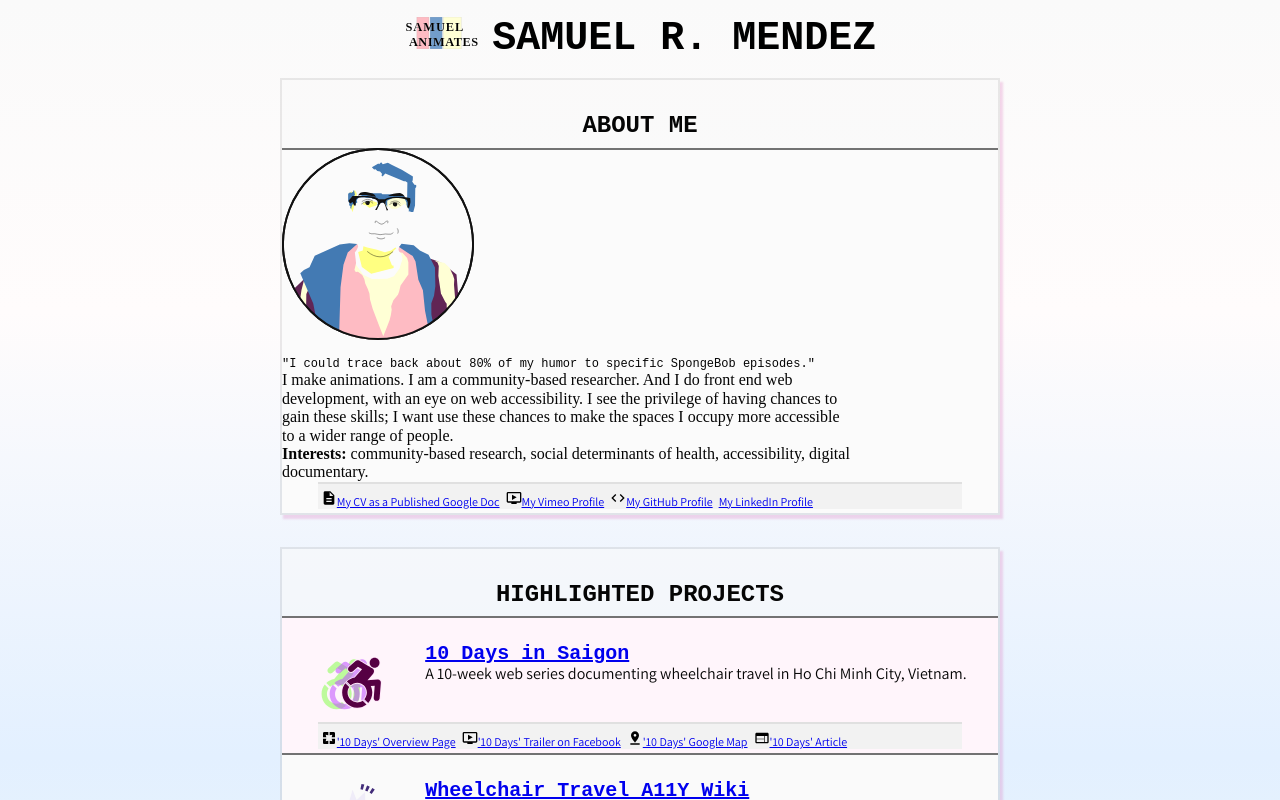
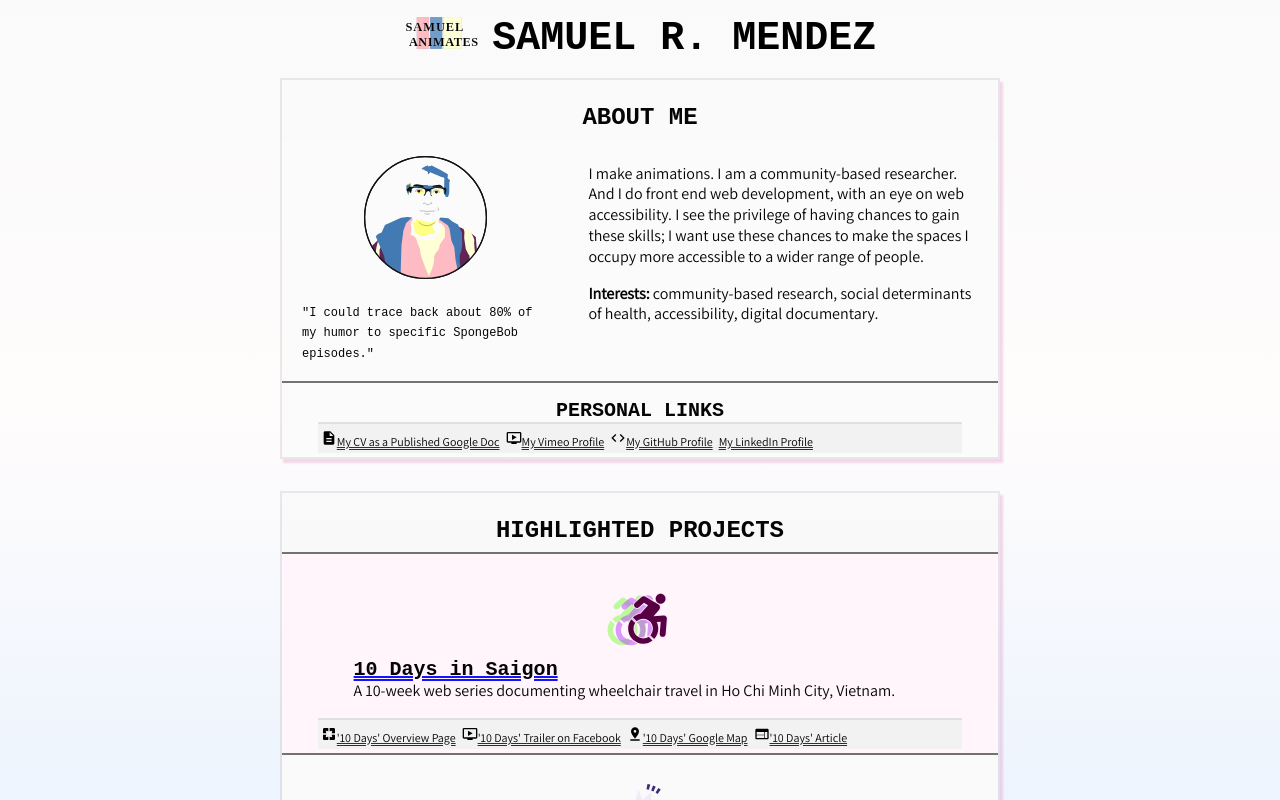
Before and after one commit to smendez92/samuelanimatesreact, a React (Create React App) app: page / in a window 1280 px wide. Shown: the top 800 px of the page. Built offline with nearby package versions, Linux system fonts and the light colour scheme; a web font is replaced by a local one.

Commit message:
responsive fixes

```diff
--- a/src/components/HomepageProjectContainer/HomepageProjectContainer.js
+++ b/src/components/HomepageProjectContainer/HomepageProjectContainer.js
@@ -8,13 +8,19 @@ import ResponsiveCtoLFloat from "../ResponsiveCtoLFloat";
 const HomepageProjectContainer = props => (
     <div className="homepage-project-container bg-white border-color-rgba100-100-100-p9 border-style-solid border-width-2px-0-0-0 clear-both color-black font-Assistant padding-T-1p5em width-100pc">
 		<div className="padding-bottom-1em">
-			<ResponsiveCtoLFloat width="20%">
+			<ResponsiveCtoLFloat
+				isMobile={ props.isMobile }
+				width="20%"
+			>
 				<HomepageProjectIconContainer
 					icon = { props.project.icon }
 					iconAlt = { props.project.iconAlt }
 				/>
 			</ResponsiveCtoLFloat>
-			<ResponsiveCtoLFloat width="80%">
+			<ResponsiveCtoLFloat
+				isMobile={ props.isMobile }
+				width="80%"
+				>
 				<h3>
 					<Link to={ props.project.projectPagePath }>
 					{ props.project.title }
--- a/src/components/HomepageProjectIcon/HomepageProjectIcon.js
+++ b/src/components/HomepageProjectIcon/HomepageProjectIcon.js
@@ -2,7 +2,7 @@ import React from "react";
 import "./HomepageProjectIcon.css";
 
 const HomepageProjectIcon = props => (
-	<img alt={ props.iconAlt } class="display-block  height-100pc margin-auto text-center" src={ props.icon }></img>
+	<img alt={ props.iconAlt } className="display-block  height-100pc margin-auto text-center" src={ props.icon }></img>
 );
 
 export default HomepageProjectIcon;
--- a/src/components/HomepageProjectsSection/HomepageProjectsSection.js
+++ b/src/components/HomepageProjectsSection/HomepageProjectsSection.js
@@ -11,6 +11,7 @@ const HomepageProjectsSection = props => (
 		</SheerWhiteContainer>
 		{ props.projects.map(project =>
 			<HomepageProjectContainer
+				isMobile={ props.isMobile }
 				project = { project }
 			/>
 		)}
--- a/src/components/ResponsiveCtoLFloat/ResponsiveCtoLFloat.css
+++ b/src/components/ResponsiveCtoLFloat/ResponsiveCtoLFloat.css
@@ -1,16 +1,3 @@
-.display-inline-block{
-	display: inline-block;
+.margin-auto{
+	margin: auto;
 }
-
-@media screen and (max-width:699px){
-	.ResponsiveCtoLFloat{
-		display: block !important;
-		margin: auto;
-	}
-}
-
-@media screen and (min-width: 700px){
-	.ResponsiveCtoLFloat{
-		float: left;
-	}
-}
--- a/src/components/ResponsiveCtoLFloat/ResponsiveCtoLFloat.js
+++ b/src/components/ResponsiveCtoLFloat/ResponsiveCtoLFloat.js
@@ -5,11 +5,12 @@ class ResponsiveCtoLFloat extends React.Component {
 
 	render(){
 		var style = {
+			float: this.props.float,
 			width: this.props.width
 		};
 
 		return (
-			<div className="display-inline-block ResponsiveCtoLFloat" style={ style }>
+			<div className="margin-auto" style={ style }>
 				{ this.props.children }
 			</div>
 		)
--- a/src/components/SheerWhiteContainer/SheerWhiteContainer.css
+++ b/src/components/SheerWhiteContainer/SheerWhiteContainer.css
@@ -4,6 +4,6 @@
 .padding-bottom-p5em{
 	padding-bottom: .5em;
 }
-.padding-top-2em{
-	padding-top: 2em;
+.padding-top-1p5em{
+	padding-top: 1.5em;
 }
--- a/src/components/SheerWhiteContainer/SheerWhiteContainer.js
+++ b/src/components/SheerWhiteContainer/SheerWhiteContainer.js
@@ -3,7 +3,7 @@ import "./SheerWhiteContainer.css";
 
 const SheerWhiteContainer = ({ children }) => (
 	<div className="bg-rgba-250-250-250-p7">
-		<div className="padding-bottom-p5em padding-top-2em">
+		<div className="padding-bottom-p5em padding-top-1p5em">
 			{ children }
 		</div>
 	</div>
--- a/src/components/UnorderedBulletlessList/UnorderedBulletlessList.js
+++ b/src/components/UnorderedBulletlessList/UnorderedBulletlessList.js
@@ -2,10 +2,10 @@ import React from "react";
 import "./UnorderedBulletlessList.css";
 
 const UnorderedBulletlessList = props => (
-	<ul class="display-block list-style-position-outside">
+	<ul className="display-block list-style-position-outside">
 		{ props.listItems.map(listItem =>
-			<li class="display-block text-indent-neg1p7em margin-bottom-1em margin-left-1p7em">
-				<span class="font-weight-600">{ listItem.lead }:</span> { listItem.body }
+			<li className="display-block text-indent-neg1p7em margin-bottom-1em margin-left-1p7em">
+				<span className="font-weight-600">{ listItem.lead }:</span> { listItem.body }
 			</li>
 		)}
 	</ul>
--- a/src/index.css
+++ b/src/index.css
@@ -1,9 +1,10 @@
 /*! Adapted by Samuel R. Mendez from from normalize.css v8.0.0 by Nicolas Gallagher| MIT License | github.com/necolas/normalize.css */
 html {
-	line-height: 1.15;
+	line-height: 1em;
 	-webkit-text-size-adjust: 100%;
 }
 body {
+	line-height: 1.3em;
 	margin: 0;
 }
 a {
@@ -58,6 +59,22 @@ textarea {
 * {
 	box-sizing: border-box;
 }
+a{
+	color: inherit;
+	 text-decoration: underline;
+	 text-decoration-color: rgb(20,20,255);
+	 text-decoration-style: double;
+}
+a:active, a:focus, a:hover{
+	background-color: rgb(0,0,87);
+	color: rgb(251,251,251);
+	text-decoration-color: rgb(255,254,91);
+	border: solid 2px rgb(209,0,129);
+	cursor: pointer;
+}
+p::selection, span::selection, a::selection{
+	background-color:rgb(254, 187, 195);
+}
 ol, ul {
 	margin: 0;
 	padding: 0;
@@ -67,18 +84,21 @@ h1 {
 	font-family: 'Overpass Mono', monospace;
 	font-size: 2.5em;
 	font-weight: 700;
+	line-height: 1.15em;
 	margin: 0;
 }
 h2 {
 	font-family: 'Overpass Mono', monospace;
 	font-size: 1.5em;
 	font-weight: 700;
+	line-height: 1.15em;
 	margin: 0;
 }
 h3 {
 	font-family: 'Overpass Mono', monospace;
 	font-size: 1.25em;
 	font-weight: 600;
+	line-height: 1.15em;
 	margin: 0;
 }
 .font-Assistant{
--- a/src/pages/HomePage/HomePage.css
+++ b/src/pages/HomePage/HomePage.css
@@ -1,5 +1,5 @@
-.bg-white{
-	color: rgb(251,251,251);
+.bg-rgb-251-251-251{
+	background-color: rgb(251,251,251);
 }
 .border-color-rgba100-100-100-p9
 {
@@ -11,6 +11,9 @@
 }
 .border-width-2px-0-0-0{
 	border-width: 2px 0 0 0;
+}
+.clear-both{
+	clear: both;
 }
 .color-black{
 	color: rgb(5,5,5);
@@ -58,6 +61,15 @@
 .max-width-100pc{
 	max-width: 100%;
 }
+.padding-bottom-p5em{
+	padding-bottom: 0.5em;
+}
+.padding-left-20px{
+	padding-left: 20px;
+}
+.padding-right-20px{
+	padding-right: 20px;
+}
 .padding-left-p25em{
 	padding-left: .25em;
 }
@@ -69,6 +81,9 @@
 }
 .padding-right-3em{
 	padding-right: 3em;
+}
+.padding-top-p5em{
+	padding-top: 0.5em;
 }
 .padding-top-1em{
 	padding-top: 1em;
@@ -85,6 +100,9 @@
 .width-10pc{
 	width: 10%;
 }
+.width-75pc{
+	width: 50%;
+}
 .width-85pc{
 	width: 85%;
 }
--- a/src/pages/HomePage/HomePage.js
+++ b/src/pages/HomePage/HomePage.js
@@ -165,7 +165,7 @@ class HomePage extends Component {
 					"title": "No One Can Hear You",
 					"description": "A mixed-media animation: the memories of Officer Hernández, an astronaut losing contact with her crewmates and drifting off into space.",
 					"icon": "./assets/images/homepageIcons/homepage-icon-hernandez.svg",
-					"iconAlt": "'No One Can Hear You' cartoon logo: an astronaut's helmet.",
+					"iconAlt": "",
 					"projectPagePath": "/projects/hernandez",
 					"links": [
 						{
@@ -187,7 +187,7 @@ class HomePage extends Component {
 					"title": "By Foot: Busan and the Sea",
 					"description": "An experimental documentary: a solo trip through Busan, South Korea.",
 					"icon": "./assets/images/homepageIcons/homepage-icon-busan.svg",
-					"iconAlt": "'By Foot' cartoon logo: a sunflower.",
+					"iconAlt": "",
 					"projectPagePath": "/projects/busan",
 					"links": [
 						{
@@ -209,7 +209,7 @@ class HomePage extends Component {
 					"title": "Persefone's Breakfast",
 					"description": "An experimental animation: Persephone's voice messages to Hades as she leaves the Underworld once and for all.",
 					"icon": "./assets/images/homepageIcons/homepage-icon-breakfast.svg",
-					"iconAlt": "'Persefone's Breakfast' cartoon logo",
+					"iconAlt": "",
 					"projectPagePath": "/projects/breakfast",
 					"links": [
 						{
@@ -233,7 +233,7 @@ class HomePage extends Component {
 					"title": "How to Make Yuca Frita",
 					"description": "An instructional animation: peel, chop, remove the stringy core, boil, fry, and eat.",
 					"icon": "./assets/images/homepageIcons/homepage-icon-yuca.svg",
-					"iconAlt": "Yuca cartoon logo: 3 pieces of chopped yuca.",
+					"iconAlt": "",
 					"projectPagePath": "/projects/yuca",
 					"links": [
 						{
@@ -254,7 +254,7 @@ class HomePage extends Component {
 				{
 					"title":"After, After That",
 					"icon":"./assets/images/homepageIcons/homepage-icon-after.svg",
-					"iconAlt": "'After, After That' cartoon logo: a jellyfish floating in front of a cross.",
+					"iconAlt": "",
 					"description":"An experimental documentary. A cross between two marks.",
 					"projectPagePath": "/projects/after",
 					"links":[
@@ -282,7 +282,7 @@ class HomePage extends Component {
 				{
 					"title": "Health for All",
 					"icon": "./assets/images/homepageIcons/homepage-icon-nlm.svg",
-					"iconAlt": "Health for All logo",
+					"iconAlt": "",
 					"description": "Ongoing prototype development for a clinical trial informational tool under development in partnership with Chicago Public Libraries.",
 					"projectPagePath": "/projects/health",
 					"links": [
@@ -298,7 +298,7 @@ class HomePage extends Component {
 				{
 					"title": "Perceptions of Planned Parenthood",
 					"icon": "./assets/images/homepageIcons/homepage-icon-pp.svg",
-					"iconAlt": "Planned Parenthood Study cartoon logo: the letters 'PP' underneath a magnifying glass",
+					"iconAlt": "",
 					"description": "Qualitative study on medical providers' perceptions of Planned Parenthood in family planning referrals.",
 					"projectPagePath": "/projects/plannedparenthood",
 					"links": [
@@ -314,7 +314,7 @@ class HomePage extends Component {
 				{
 					"title": "Social Media Use by Community-Based Organizations",
 					"icon": "./assets/images/homepageIcons/homepage-icon-media.svg",
-					"iconAlt": "Social Media Study cartoon logo: intersecting waves.",
+					"iconAlt": "",
 					"description": "A content analysis of social media content by community-based organizations conducting health outreach.",
 					"projectPagePath": "/projects/media",
 					"links": [
@@ -336,7 +336,7 @@ class HomePage extends Component {
 				{
 					"title": "Bodegas Saludables",
 					"icon": "./assets/images/homepageIcons/homepage-icon-lmhtf.svg",
-					"iconAlt": "'Bodegas Saludables' cartoon logo: a bar graph in a circle.",
+					"iconAlt": "",
 					"description": "Video explaining a community research partner's public health program.",
 					"projectPagePath": "/projects/lmhtf",
 					"links": [
@@ -364,7 +364,7 @@ class HomePage extends Component {
 				{
 					"title": "AR-Tarot",
 					"icon": "./assets/images/homepageIcons/homepage-icon-tarot.svg",
-					"iconAlt": "AR-Tarot cartoon logo: 8-pointed star circled by 8 smaller stars.",
+					"iconAlt": "",
 					"description": "An online tarot reading utilizing A-frame to embed an augmented reality display.",
 					"projectPagePath": "/projects/tarot",
 					"links": [
@@ -392,7 +392,7 @@ class HomePage extends Component {
 				{
 					"title": "Everything But Apples",
 					"icon": "./assets/images/homepageIcons/homepage-icon-apples.svg",
-					"iconAlt": "'Apples' logo: the letters E and B overlayed on an apple outline.",
+					"iconAlt": "",
 					"description": "A multiplayer web-enabled party game; a social-digital version of Apples to Apples.",
 					"projectPagePath": "/projects/apples",
 					"links": [
@@ -420,7 +420,7 @@ class HomePage extends Component {
 				{
 					"title": "GiftPitch Demo",
 					"icon": "./assets/images/homepageIcons/homepage-icon-giftpitch.svg",
-					"iconAlt": "GiftPitch logo: a stylized letter P.",
+					"iconAlt": "",
 					"description": "Front-end logic for a web app letting users take a personality quiz to help find the perfect gift for someone from Amazon, Etsy, or Ebay.",
 					"projectPagePath": "/projects/giftpitch",
 					"links": [
@@ -454,7 +454,7 @@ class HomePage extends Component {
 				{
 					"title": "Spanish Community Center (SCC) Promo Video",
 					"icon": "./assets/images/homepageIcons/homepage-icon-joliet.svg",
-					"iconAlt": "SCC Promo Video cartoon logo: a green, white, and blue schoolhouse building.",
+					"iconAlt": "",
 					"description": "A promotional video for the Spanish Community Center in Joliet.",
 					"projectPagePath": "/projects/joliet",
 					"links": [
@@ -476,7 +476,7 @@ class HomePage extends Component {
 				{
 					"title": "Artemis I Fundraiser Video",
 					"icon": "./assets/images/homepageIcons/homepage-icon-artemis.svg",
-					"iconAlt": "'Artemis I' cartoon logo: solar eclipse.",
+					"iconAlt": "",
 					"description": "A fundraising video for a high-altitude balloon launch by South Side Hackerspace: Chicago to document the 2017 solar eclipse.",
 					"projectPagePath": "/projects/artemis",
 					"links": [
@@ -504,7 +504,7 @@ class HomePage extends Component {
 				{
 					"title": "WhyUEdu Info Series",
 					"icon": "./assets/images/homepageIcons/homepage-icon-whyu.svg",
-					"iconAlt": "WhyUEdu Series cartoon logo: a question mark in a light green circle.",
+					"iconAlt": "",
 					"description": "2 sets of informational videos & worksheets on aspects of the US college application process.",
 					"projectPagePath": "/projects/whyu",
 					"links": [
@@ -538,7 +538,7 @@ class HomePage extends Component {
 				{
 					"title": "'Teeny' Kickstarter Video",
 					"icon": "./assets/images/homepageIcons/homepage-icon-teeny.svg",
-					"iconAlt": "Teeny logo",
+					"iconAlt": "",
 					"description": "A fundraising video for a Kickstarter campaign promoting a Taiwanese artisan's work.",
 					"projectPagePath": "/projects/teeny",
 					"links": [
@@ -572,7 +572,7 @@ class HomePage extends Component {
 				{
 					"title": "Connect the Dots!",
 					"icon": "./assets/images/homepageIcons/homepage-icon-dots.svg",
-					"iconAlt": "'Connect the Dots!' cartoon logo: a circle of dots.",
+					"iconAlt": "",
 					"description": "An interactive art installation taking place in a public bathroom.",
 					"projectPagePath": "/projects/dots",
 					"links": [
@@ -588,7 +588,7 @@ class HomePage extends Component {
 				{
 					"title": "Walks Through Cambridge",
 					"icon": "./assets/images/homepageIcons/homepage-icon-walks.svg",
-					"iconAlt": "'Walks' cartoon logo: an overlapping pair of rectangles.",
+					"iconAlt": " ",
 					"description": "A site-specific public art installation in Harvard Yard, produced for Harvard ARTS FIRST 2011.",
 					"projectPagePath": "/projects/walks",
 					"links": [
@@ -606,7 +606,29 @@ class HomePage extends Component {
     ],
 	isHighContrast: false,
 	fontSizeLevel: 1,
-	isMobileView: true
+	isMobileView: true,
+	responsiveFloat: "none",
+	portraitWidth: "50%",
+	blurbWidth: "90%"
+  };
+
+  	componentWillMount(){
+		this.updateIsMobileVariable();
+	};
+	componentDidMount() {
+		window.addEventListener("resize", this.updateIsMobileVariable.bind(this));
+	};
+	componentWillUnmount() {
+		window.removeEventListener('resize', this.updateIsMobileVariable.bind(this));
+	};
+
+  updateIsMobileVariable(){
+	if(window.innerWidth < 750) {
+		this.setState({isMobileView: true, portraitWidth: "75%", blurbWidth: "90%", responsiveFloat:"none"});
+	}
+	else {
+		this.setState({isMobileView: false, portraitWidth: "40%", blurbWidth: "60%", responsiveFloat:"left"});
+	}
   };
 
   render() {
@@ -618,26 +640,39 @@ class HomePage extends Component {
 			</header>
 			<main className="margin-auto max-width-45em width-85pc">
 				<GenericFloatingSection>
+					<div className="bg-rgb-251-251-251 color-black">
 						<SheerWhiteContainer>
 							<h2 className="text-center">ABOUT ME</h2>
 						</SheerWhiteContainer>
-					<ResponsiveCtoLFloat width="80%">
-						<div className="max-height-12em width-100pc">
-							<img className="height-auto max-height-12em max-width-100pc" src="./assets/images/branding/portrait.svg"></img>
+						<ResponsiveCtoLFloat
+							width = { this.state.portraitWidth }
+							float = { this.state.responsiveFloat }
+						>
+							<div className="font-Assistant padding-bottom-1em padding-left-20px padding-right-20px padding-top-1em">
+								<div className="max-height-12em margin-auto text-center width-75pc">
+									<img alt="" className="height-auto margin-auto max-height-12em max-width-100pc" src="./assets/images/branding/portrait.svg"></img>
 								</div>
-						<div class="font-Overpass font-size-p75em padding-T-1p5em">
+								<div className="font-Overpass font-size-p75em padding-T-1p5em">
 									"{ this.state.aboutMeSection.quote }"
 								</div>
+							</div>
 						</ResponsiveCtoLFloat>
-					<ResponsiveCtoLFloat width="80%">
-						<p>{ this.state.aboutMeSection.blurb }</p>
-						<p><span className="font-weight-600">{ this.state.aboutMeSection.detailsLead }:</span> { this.state.aboutMeSection.detailsBody }</p>
+						<ResponsiveCtoLFloat
+							width= { this.state.blurbWidth }
+							float = { this.state.responsiveFloat }
+						>
+								<div className="font-Assistant padding-bottom-1em padding-left-20px padding-right-20px padding-top-1em">
+									<p className="padding-top-p5em padding-bottom-p5em">{ this.state.aboutMeSection.blurb }</p>
+									<p className="padding-top-p5em padding-bottom-p5em"><span className="font-weight-600">{ this.state.aboutMeSection.detailsLead }:</span> { this.state.aboutMeSection.detailsBody }</p>
+								</div>
 						</ResponsiveCtoLFloat>
-					<div className="bg-white border-color-rgba100-100-100-p9 border-style-solid border-width-2px-0-0-0 color-black font-Assistant height-100pc padding-top-1em">
+					<div className="border-color-rgba100-100-100-p9 border-style-solid border-width-2px-0-0-0 clear-both color-black font-Assistant height-100pc padding-top-1em">
 						<div className="padding-bottom-p25em">
+							<h3 className="text-center">PERSONAL LINKS</h3>
 							<HomepageProjectLinksContainer
 								links = { this.state.aboutMeSection.links }
 							/>
+						</div>
 					</div>
 				</div>
 				</GenericFloatingSection>
@@ -649,7 +684,7 @@ class HomePage extends Component {
 					<SheerWhiteContainer>
 						<h2 className="text-center">RECENT NEWS</h2>
 					</SheerWhiteContainer>
-					<div className="bg-white border-color-rgba100-100-100-p9 border-style-solid border-width-2px-0-0-0 color-black font-Assistant height-100pc margin-auto padding-left-3em padding-right-3em padding-top-2em">
+					<div className="bg-rgb-251-251-251 border-color-rgba100-100-100-p9 border-style-solid border-width-2px-0-0-0 color-black font-Assistant height-100pc margin-auto padding-left-3em padding-right-3em padding-top-2em">
 						<UnorderedBulletlessList
 							listItems = { this.state.newsItems }
 						/>
@@ -657,6 +692,7 @@ class HomePage extends Component {
 				</GenericFloatingSection>
 				{ this.state.projectSections.map(projectSection =>
 					<HomepageProjectsSection
+						float = { this.state.responsiveFloat }
 						title = { projectSection.title}
 						projects = { projectSection.projects }
 					/>
```
Lines whose indentation alone changed are shown as unchanged.
